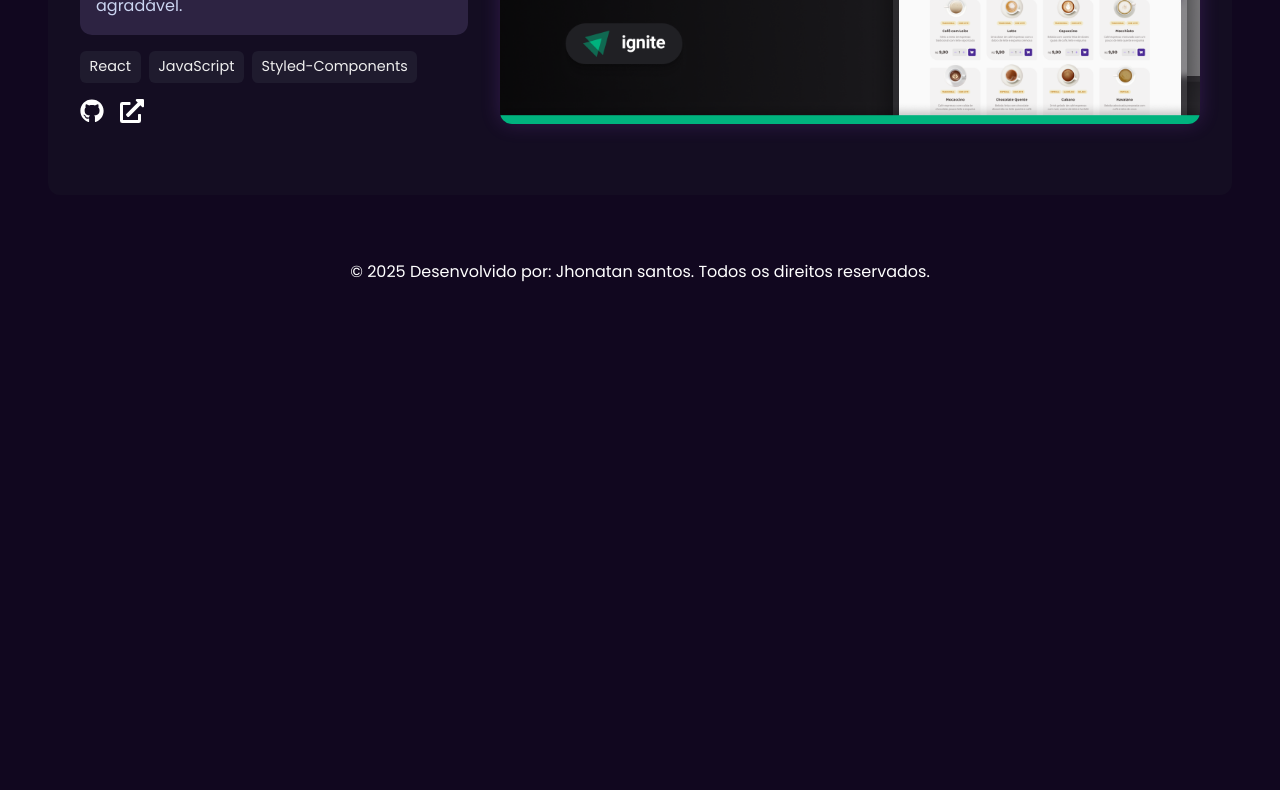
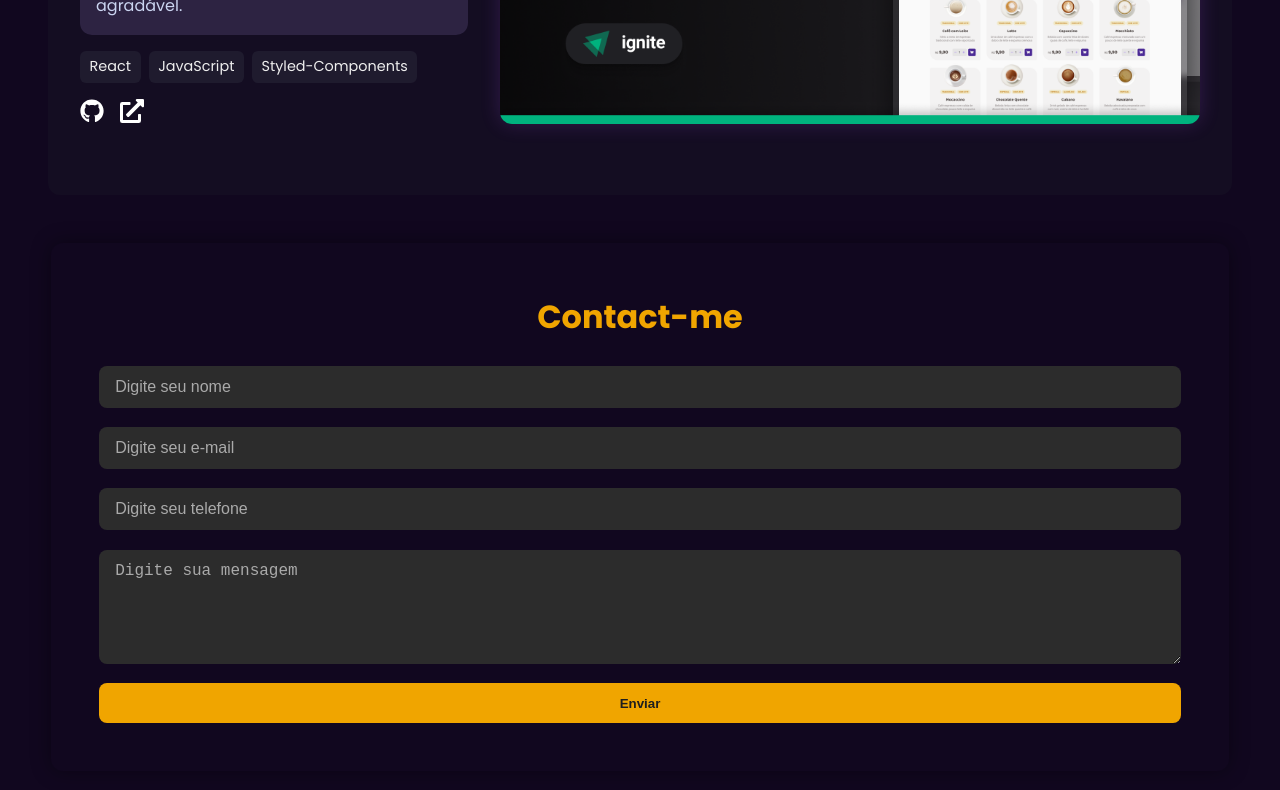
Before and after one commit to jhonatann-per/portifolio, a React (Create React App) app: page / in a window 1280 px wide. Shown: the part 2000-2790 px from the top of the page. Before the commit the page ends 2300 px from the top, so only its background shows below. Built offline with nearby package versions, Linux system fonts and the light colour scheme; no server answers.

Commit message:
Adiciona formulário utilizando a API do EmailJS para receber mensagens diretamente na conta do Gmail, com variáveis sensíveis protegidas no arquivo .env

```diff
--- a/package.json
+++ b/package.json
@@ -4,8 +4,9 @@
   "private": true,
   "dependencies": {
     "cra-template": "1.2.0",
-    "react": "^19.0.0",
-    "react-dom": "^19.0.0",
+    "emailjs-com": "^3.2.0",
+    "react": "^19.1.0",
+    "react-dom": "^19.1.0",
     "react-icons": "^5.5.0",
     "react-scripts": "^5.0.1",
     "styled-components": "^6.1.13"
--- a/src/components/Footer/index.jsx
+++ b/src/components/Footer/index.jsx
@@ -1,12 +1,10 @@
 import React from 'react';
 import { FooterContainer } from './styles';
 
-const Footer = () => {
+export const Footer = () => {
   return (
     <FooterContainer>
       <p>© 2025 Desenvolvido por: Jhonatan santos. Todos os direitos reservados.</p>
     </FooterContainer>
   );
 };
-
-export default Footer;
--- /dev/null
+++ b/src/pages/FormEmail/index.jsx
@@ -0,0 +1,102 @@
+import React, { useState } from "react";
+import emailjs from 'emailjs-com';
+import {
+  Container,
+  Titulo,
+  Formulario,
+  Input,
+  TextArea,
+  Botao,
+  Erro
+} from './styles';
+
+export const FormEmail = () => {
+  const [formData, setFormData] = useState({
+    email: '',
+    name: '',
+    telefone: '',
+    message: '',
+  });
+
+  const [contatos, setContatos] = useState([]);
+  const [erro, setErro] = useState('');
+
+  const handleChange = (e) => {
+    const { value, name } = e.target;
+
+    setFormData((prev) => ({
+      ...prev,
+      [name]: value,
+    }));
+  };
+
+  const handleSubmit = (e) => {
+    e.preventDefault();
+    const { email, name, telefone, message } = formData;
+
+    if (!email || !name || !telefone || !message) {
+      setErro('Erro: preencha todos os campos.');
+      return;
+    }
+
+    setErro('');
+
+    emailjs.send(
+      process.env.REACT_APP_EMAILJS_SERVICE_ID,
+      process.env.REACT_APP_EMAILJS_TEMPLATE_ID,
+      { name, email, telefone, message },
+      process.env.REACT_APP_EMAILJS_USER_ID
+    );
+
+    setContatos((prev) => [
+      ...prev,
+      { id: Date.now(), ...formData }
+    ]);
+
+    setFormData({ name: '', email: '', telefone: '', message: '' });
+  };
+
+  return (
+    <Container>
+      <Titulo>Contact-me</Titulo>
+
+      <Formulario onSubmit={handleSubmit}>
+        <Input
+          type="text"
+          name="name"
+          value={formData.name}
+          onChange={handleChange}
+          placeholder="Digite seu nome"
+        />
+
+        <Input
+          type="email"
+          name="email"
+          value={formData.email}
+          onChange={handleChange}
+          placeholder="Digite seu e-mail"
+        />
+
+        <Input
+          type="tel"
+          name="telefone"
+          value={formData.telefone}
+          onChange={handleChange}
+          placeholder="Digite seu telefone"
+        />
+
+        <TextArea
+          name="message"
+          value={formData.message}
+          onChange={handleChange}
+          placeholder="Digite sua mensagem"
+          rows="5"
+        />
+
+        <Botao type="submit">Enviar</Botao>
+      </Formulario>
+
+      {erro && <Erro>{erro}</Erro>}
+    </Container>
+  );
+};
--- /dev/null
+++ b/src/pages/FormEmail/styles.jsx
@@ -0,0 +1,81 @@
+import styled from 'styled-components';
+
+export const Container = styled.section`
+  width: 92%;
+  margin: 0 auto;
+  padding: 3rem;
+
+  border-radius: 12px;
+  box-shadow: 0 0 20px rgba(0,0,0,0.4);
+  color: #fff;
+`;
+
+export const Titulo = styled.h2`
+  font-size: 2rem;
+  margin-bottom: 1.5rem;
+  text-align: center;
+  color: #f0a500;
+`;
+
+export const Formulario = styled.form`
+  display: flex;
+  flex-direction: column;
+  gap: 1.2rem;
+`;
+
+export const Input = styled.input`
+  padding: 0.75rem 1rem;
+  border: none;
+  border-radius: 8px;
+  background-color: #2c2c2c;
+  color: #fff;
+  font-size: 1rem;
+
+  &::placeholder {
+    color: #aaa;
+  }
+
+  &:focus {
+    outline: 2px solid #f0a500;
+  }
+`;
+
+export const Botao = styled.button`
+  background-color: #f0a500;
+  color: #1e1e1e;
+  font-weight: bold;
+  padding: 0.8rem 1rem;
+  border: none;
+  border-radius: 8px;
+  cursor: pointer;
+  transition: background 0.3s;
+
+  &:hover {
+    background-color: #d98e00;
+  }
+`;
+
+export const Erro = styled.p`
+  color: #ff4d4d;
+  margin-top: 1rem;
+  text-align: center;
+  font-weight: bold;
+`;
+
+export const TextArea = styled.textarea`
+  padding: 0.75rem 1rem;
+  border: none;
+  border-radius: 8px;
+  background-color: #2c2c2c;
+  color: #fff;
+  font-size: 1rem;
+  resize: vertical;
+
+  &::placeholder {
+    color: #aaa;
+  }
+
+  &:focus {
+    outline: 2px solid #f0a500;
+  }
+`;
--- a/src/pages/Home/index.jsx
+++ b/src/pages/Home/index.jsx
@@ -1,10 +1,12 @@
 import React from 'react';
-import Technologies from '../Technologies';
-import Presentation from '../Presentation';
-import Footer from '../../components/Footer';
-import Projects from '../Projects';
+import { Technologies } from '../Technologies';
+import { Presentation } from '../Presentation';
+import { Footer } from '../../components/Footer';
+import { ProjetoDestaque } from '../Projects';
+
 import { Container } from './styles';
 import { AboutMe } from '../AboutMe';
+import { FormEmail } from '../FormEmail';
 
 const Home = ({ projectsRef, presentationRef }) => {
   return (
@@ -12,7 +14,8 @@ const Home = ({ projectsRef, presentationRef }) => {
       <Presentation ref={presentationRef} />
       <AboutMe />
       <Technologies />
-      <Projects ref={projectsRef} mostrarTitulo={true} />
+      <ProjetoDestaque ref={projectsRef} mostrarTitulo={true} />
+      <FormEmail />
       <Footer />
     </Container>
   );
--- a/src/pages/Presentation/index.jsx
+++ b/src/pages/Presentation/index.jsx
@@ -11,7 +11,7 @@ import {
 } from "./styles";
 import Seta from "../../assets/seta.png";
 
-const Presentation = forwardRef((props, ref) => {
+export const Presentation = forwardRef((props, ref) => {
   const [perfilImg, setPerfilImg] = useState('');
 
   useEffect(() => {
@@ -61,5 +61,3 @@ const Presentation = forwardRef((props, ref) => {
     </Container>
   );
 });
-
-export default Presentation;
--- a/src/pages/Projects/index.jsx
+++ b/src/pages/Projects/index.jsx
@@ -36,7 +36,7 @@ const projetos = [
   // },
 ];
 
-const ProjetoDestaque = forwardRef(({ mostrarTitulo = false }, ref) => {
+export const ProjetoDestaque = forwardRef(({ mostrarTitulo = false }, ref) => {
   return (
     <Container ref={ref}>
       {mostrarTitulo && <TituloSecao>Meus Projetos</TituloSecao>}
@@ -72,5 +72,3 @@ const ProjetoDestaque = forwardRef(({ mostrarTitulo = false }, ref) => {
     </Container>
   );
 });
-
-export default ProjetoDestaque;
--- a/src/pages/Technologies/index.jsx
+++ b/src/pages/Technologies/index.jsx
@@ -9,7 +9,7 @@ import reactLogo from '../../assets/react.png';
 import nodeLogo from '../../assets/node.png';
 import nextLogo from '../../assets/next.webp';
 
-const Technologies = () => {
+export const Technologies = () => {
   return (
     <Container id="tecnologias">
       <h1>Tecnologias e Ferramentas</h1>
@@ -29,5 +29,3 @@ const Technologies = () => {
     </Container>
   );
 };
-
-export default Technologies;
```
Also changed, not shown: 2 other files (tests, documents, lock files or other folders).
